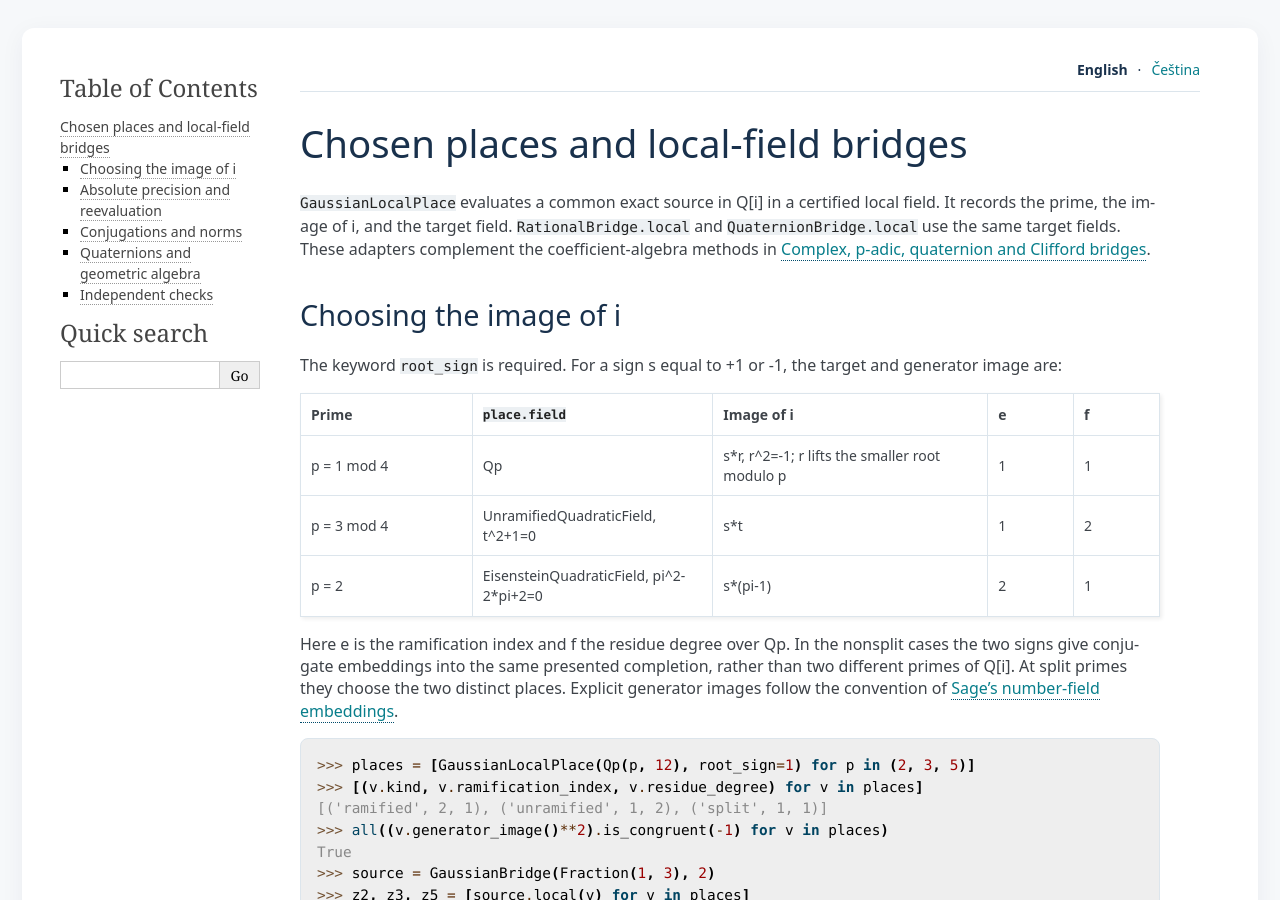
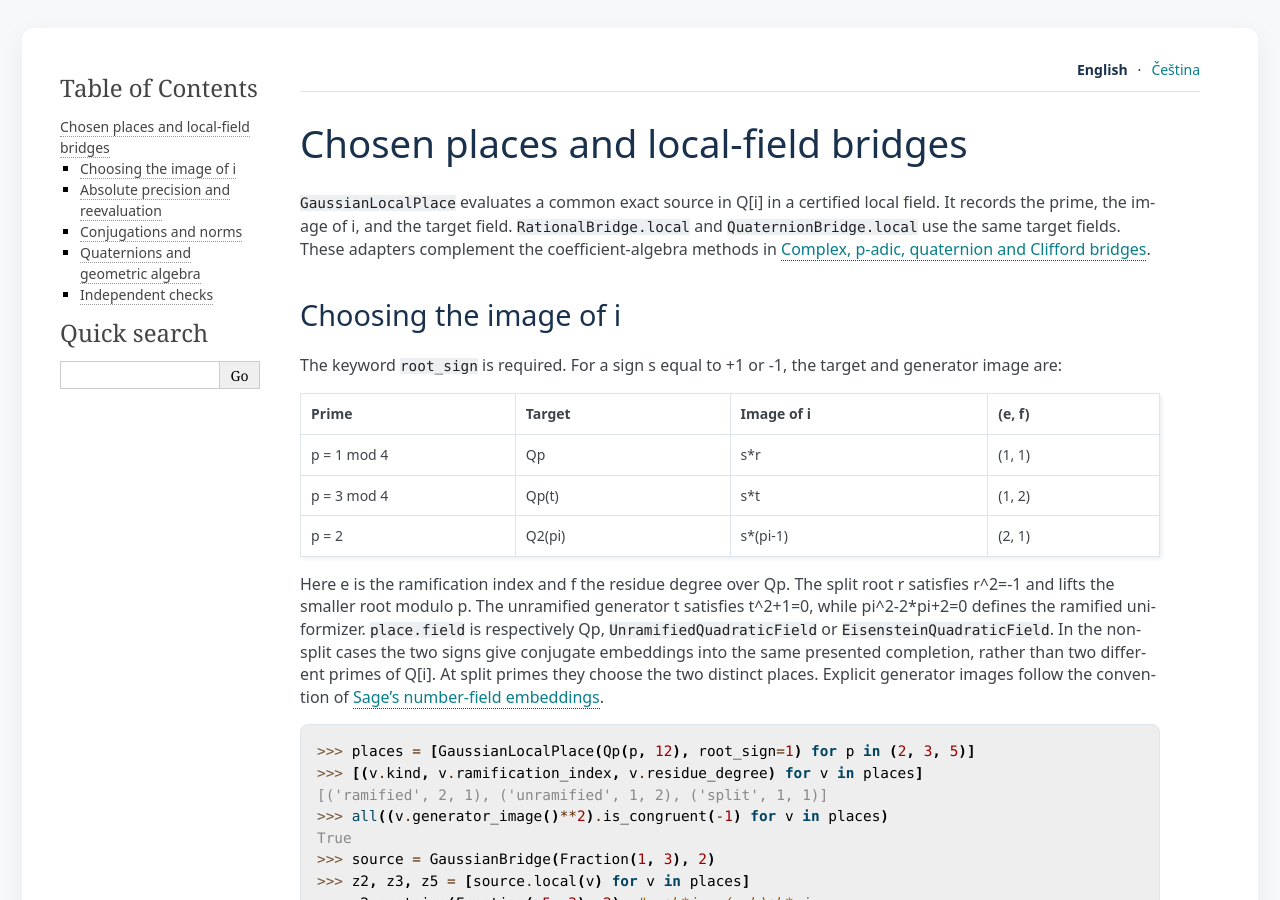
Before and after one commit to DavJ/padic-tools, a Sphinx documentation site: the page built from docs/local_bridges.rst, in a window 1280 px wide and 900 px high. Built offline with Sphinx 7.4.7, drawn with Linux system fonts in a browser that asks for light colours; formulas are drawn with MathJax 3.

Commit message:
Keep local-place comparison readable on narrow screens

```diff
--- a/docs/local_bridges.rst
+++ b/docs/local_bridges.rst
@@ -15,30 +15,30 @@ the target and generator image are:
 
 .. list-table::
    :header-rows: 1
-   :widths: 20 28 32 10 10
+   :widths: 25 25 30 20
 
    * - Prime
-     - ``place.field``
+     - Target
      - Image of i
-     - e
-     - f
+     - (e, f)
    * - p = 1 mod 4
      - Qp
-     - s*r, r^2=-1; r lifts the smaller root modulo p
-     - 1
-     - 1
+     - s*r
+     - (1, 1)
    * - p = 3 mod 4
-     - UnramifiedQuadraticField, t^2+1=0
+     - Qp(t)
      - s*t
-     - 1
-     - 2
+     - (1, 2)
    * - p = 2
-     - EisensteinQuadraticField, pi^2-2*pi+2=0
+     - Q2(pi)
      - s*(pi-1)
-     - 2
-     - 1
+     - (2, 1)
 
 Here e is the ramification index and f the residue degree over Qp.
+The split root r satisfies r^2=-1 and lifts the smaller root modulo p.
+The unramified generator t satisfies t^2+1=0, while pi^2-2*pi+2=0
+defines the ramified uniformizer. ``place.field`` is respectively Qp,
+``UnramifiedQuadraticField`` or ``EisensteinQuadraticField``.
 In the nonsplit cases the two signs give conjugate embeddings into the
 same presented completion, rather than two different primes of Q[i].
 At split primes they choose the two distinct places. Explicit generator
```
